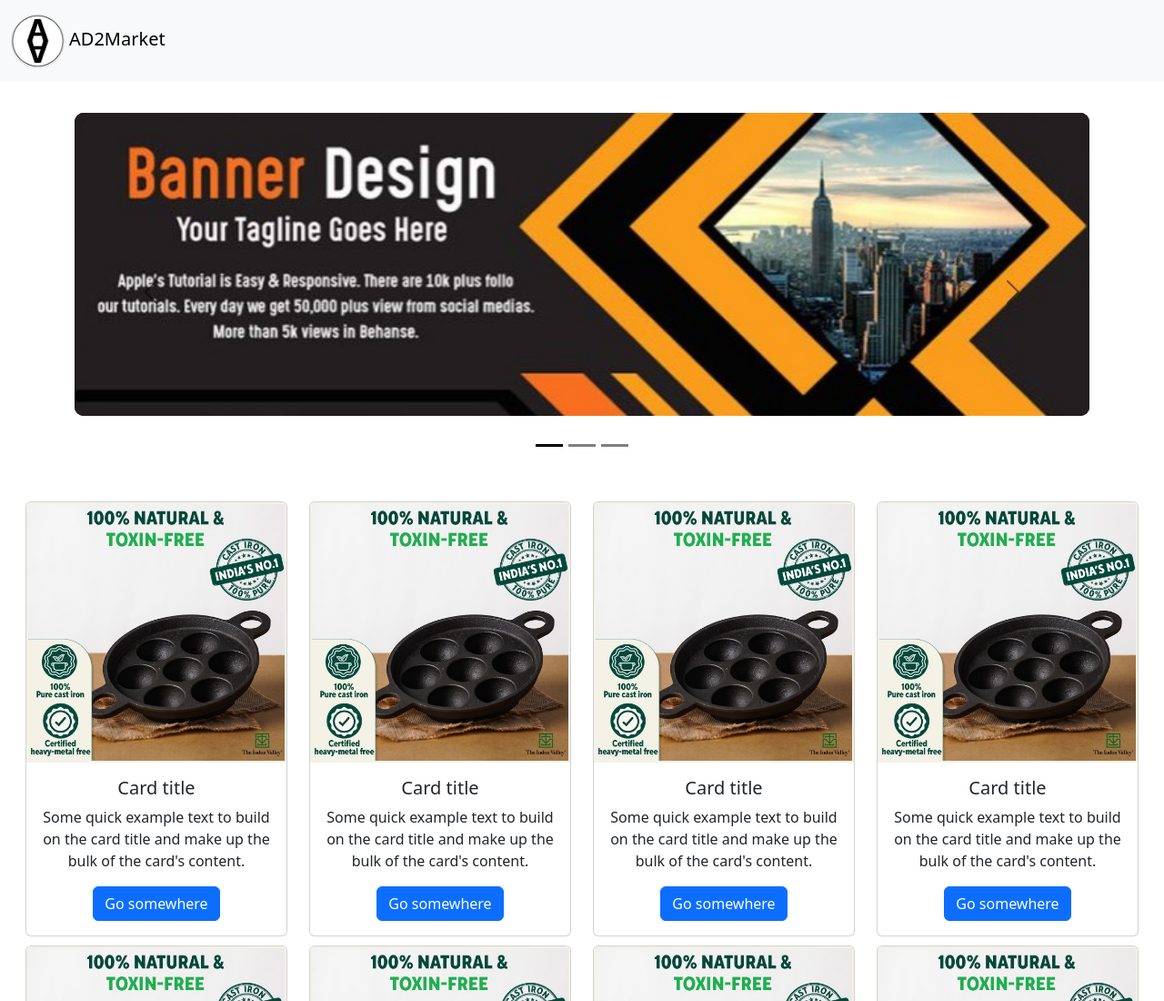
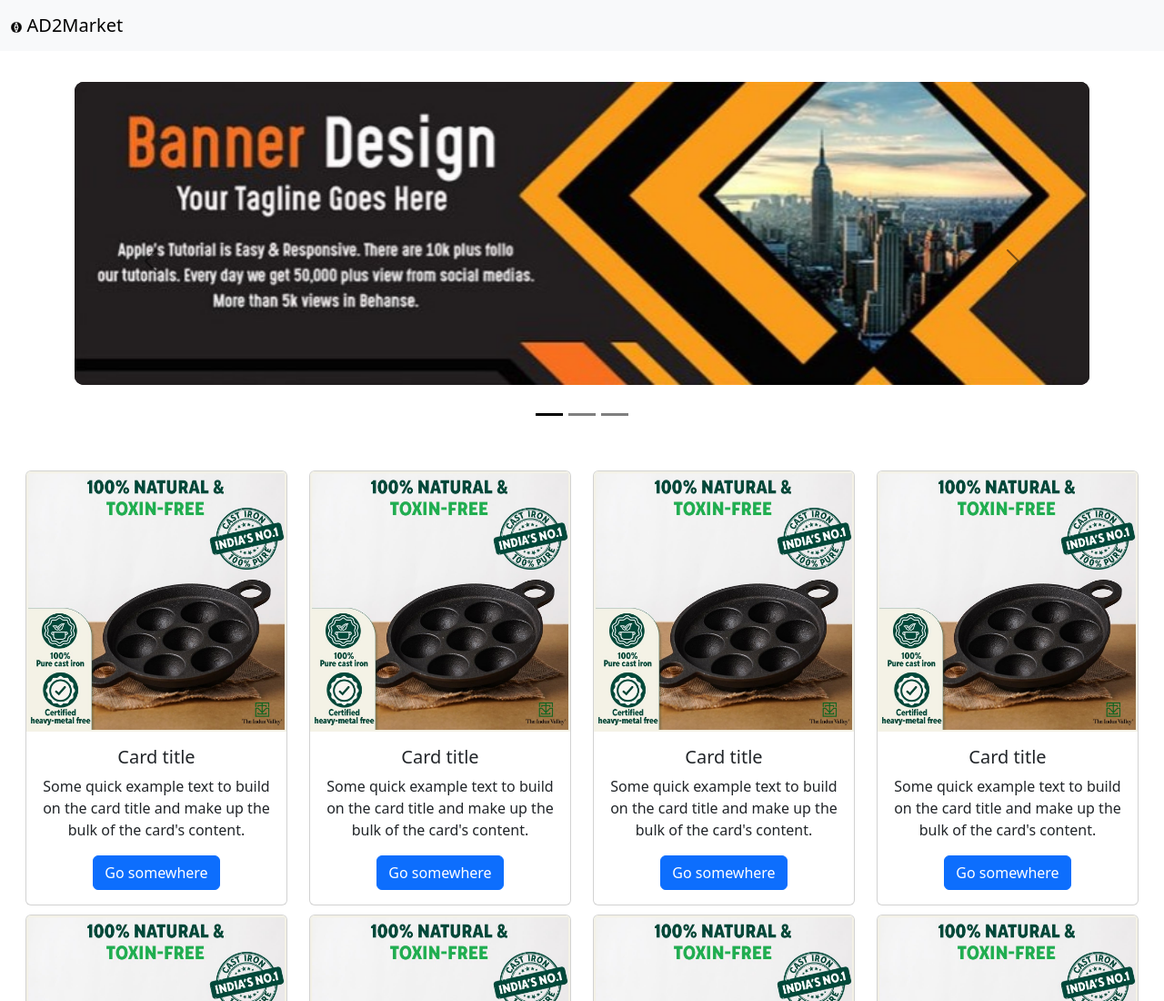
Before and after one commit to kapiljadav/ad2market, a plain HTML site: page index.html in a window 1280 px wide. Shown: the top 1100 px of the page at 91% size. Drawn offline with nearby package versions, Linux system fonts and the light colour scheme.

Commit message:
Update index.html

```diff
--- a/index.html
+++ b/index.html
@@ -15,7 +15,7 @@
     <nav class="navbar bg-body-tertiary sticky-top" style="margin-bottom: 10px;">
         <div class="container-fluid">
           <a class="navbar-brand" href="#">
-            <img src="/assets/logo.png" alt="logo" class="d-inline-block align-text-center" style="height: auto; width: 5%;">
+            <img src="/assets/logo.svg" alt="logo" class="d-inline-block align-text-center" style="height: auto; width: 5%;">
             AD2Market
           </a>
         </div>
```
